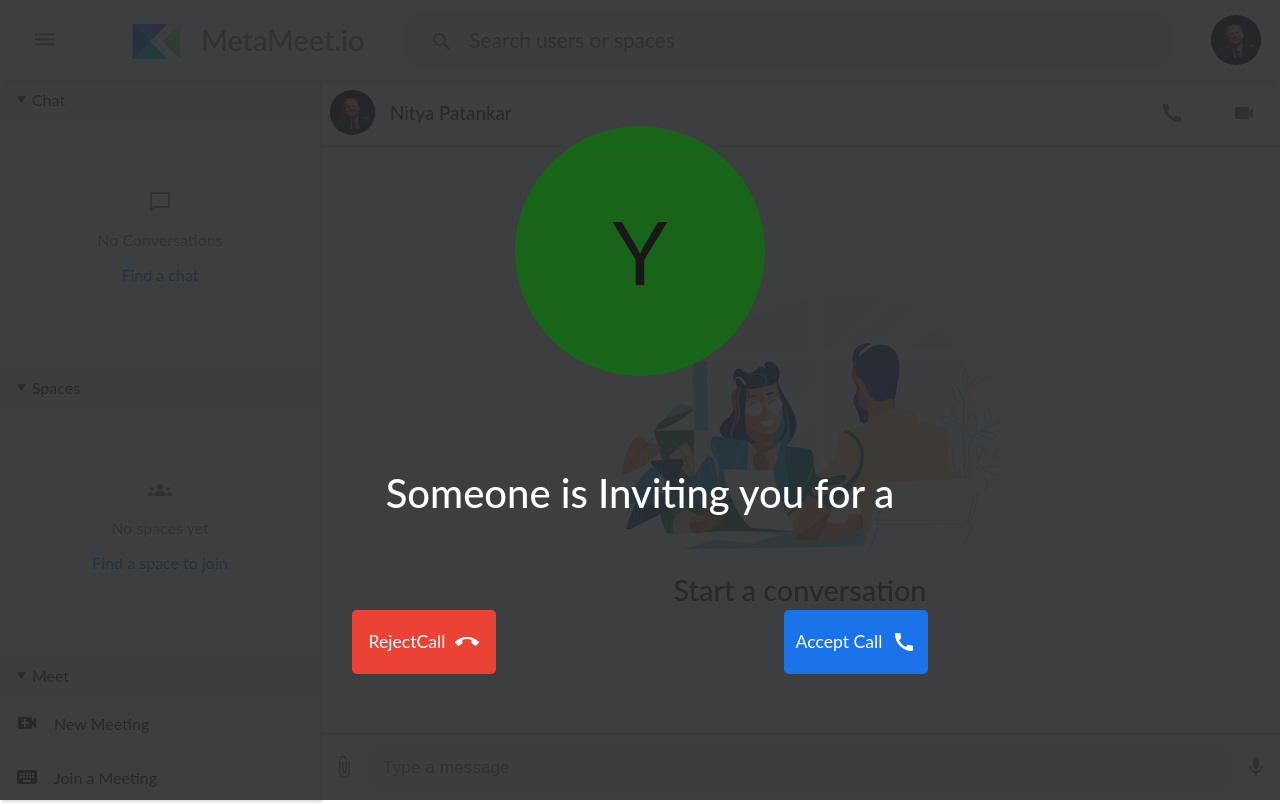
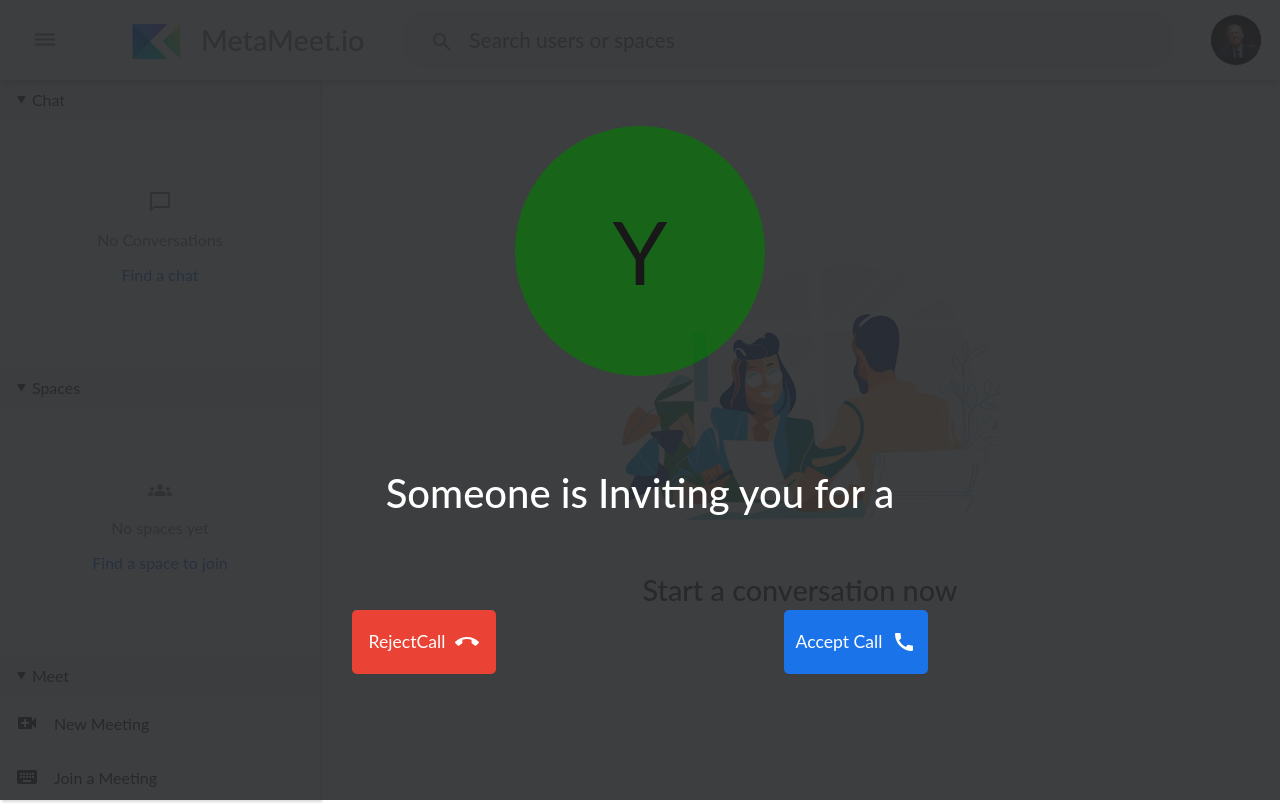
Before and after one commit to Yash621/meta-meet, a Next.js app in the folder frontend/: page /chat in a window 1280 px wide. Built offline with nearby package versions, Linux system fonts and the light colour scheme.

Commit message:
minor bug fixes

```diff
--- a/frontend/components/Login/Login.tsx
+++ b/frontend/components/Login/Login.tsx
@@ -39,6 +39,7 @@ function Login({ authState }) {
       <div className={`${LoginCSS.loginOptions}`}>
         <div className={LoginCSS.loginOptionName}>Email</div>
         <input
+          type="text"
           className={LoginCSS.input}
           placeholder="Enter your email"
         ></input>
@@ -46,6 +47,7 @@ function Login({ authState }) {
       <div className={LoginCSS.loginOptions}>
         <div className={LoginCSS.loginOptionName}>Password</div>
         <input
+          type="password"
           className={LoginCSS.input}
           placeholder="Enter your password"
         ></input>
--- a/frontend/pages/chat/index.tsx
+++ b/frontend/pages/chat/index.tsx
@@ -46,7 +46,7 @@ function index() {
   const router = useRouter();
   const [searchBarHighlight, setSearchBarHighlight] = useState(false);
   const [searchBarHighlightType, setSearchBarHighlightType] = useState("");
-  const [chatComp, setChatComp] = useState(true);
+  const [chatComp, setChatComp] = useState(false);
   const callComp = useSelector(selectCallCompShowState);
   useEffect(() => {
     setMeetingId(uid());
@@ -177,7 +177,10 @@ function index() {
             <ChatComp />
           </div>
         ) : (
-          <div className={chatPageCSS.searchResultContainer}>
+          <div
+            className={chatPageCSS.searchResultContainer}
+            onClick={() => setSearchBarHighlight(false)}
+          >
             <Image src={graphic} />
             <p> Start a conversation now </p>
           </div>
```
